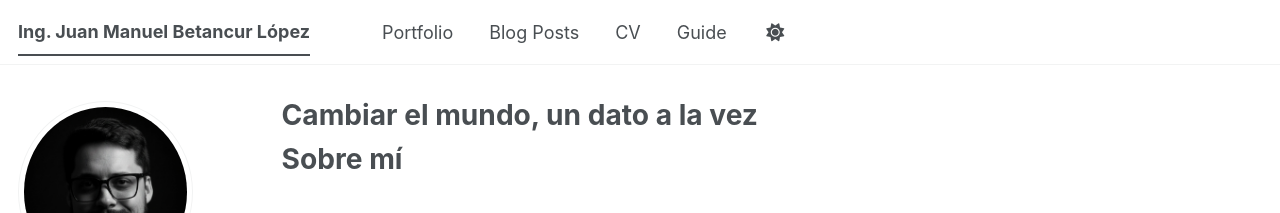
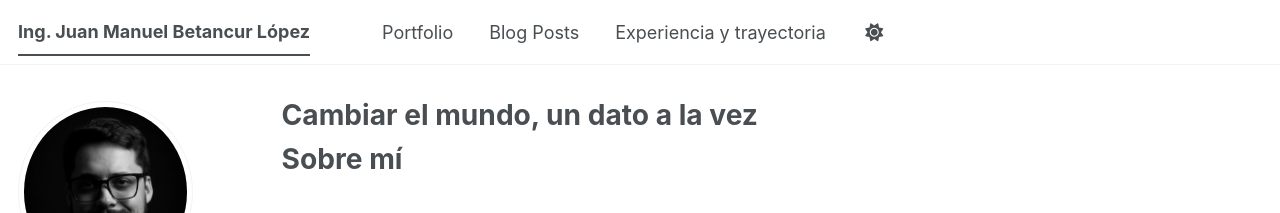
Before and after one commit to ingjuanmbl-jmbl/portafolio-jmbl, a Jekyll site: the page built from _pages/about.md, in a window 1280 px wide. Shown: the top 213 px of the page. Built offline with Jekyll 4.4.1, drawn with Linux system fonts in a browser that asks for light colours; a script bundle is joined from its source files by our own code; library files that are not in the unit come from our copies.

Commit message:
cambio de nombre de la pestaña CV

```diff
--- a/_data/navigation.yml
+++ b/_data/navigation.yml
@@ -23,11 +23,11 @@ main:
   - title: "Blog Posts"
     url: /year-archive/
 
-  - title: "CV"
+  - title: "Experiencia y trayectoria"
     url: /cv/
 
   # - title: "CV"
   #   url: /cv-json/
 
-  - title: "Guide"
-    url: /markdown/
+  #- title: "Guide"
+  #  url: /markdown/
```
